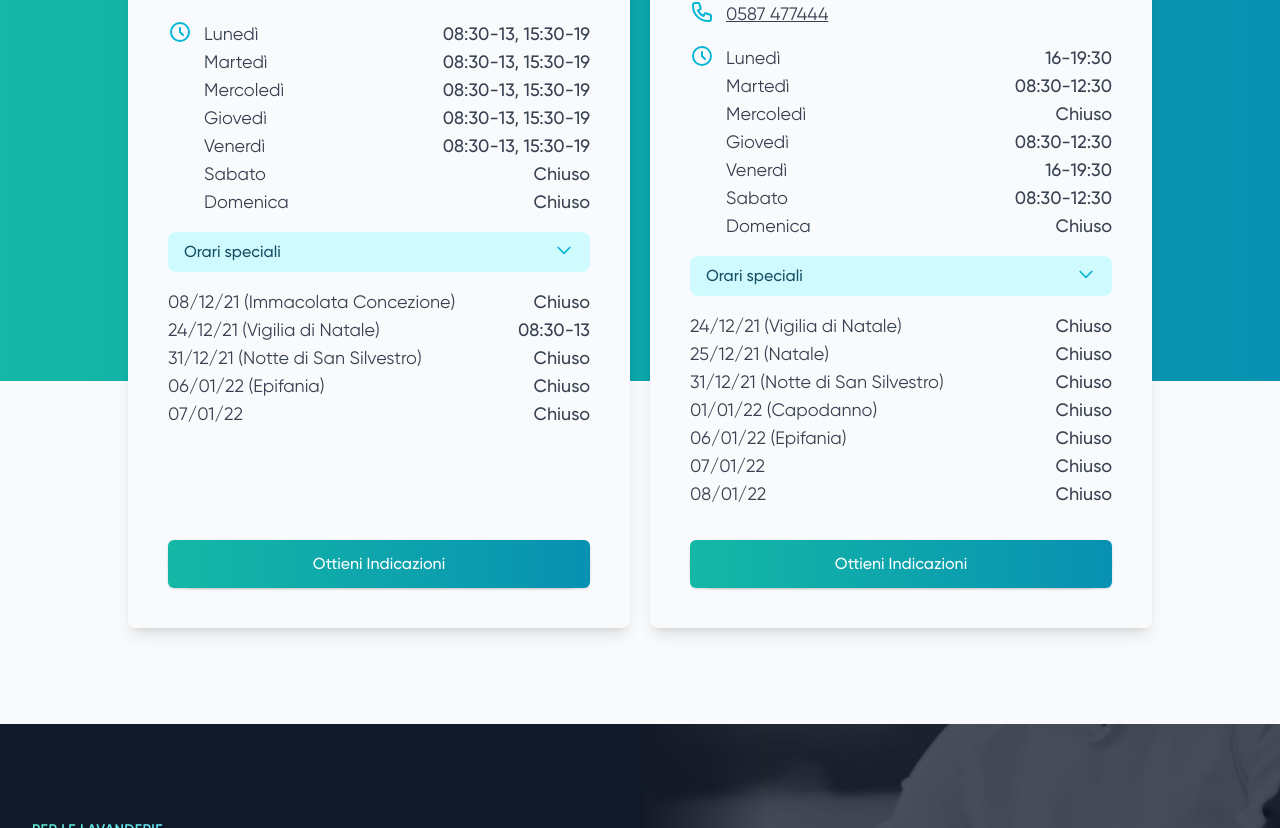
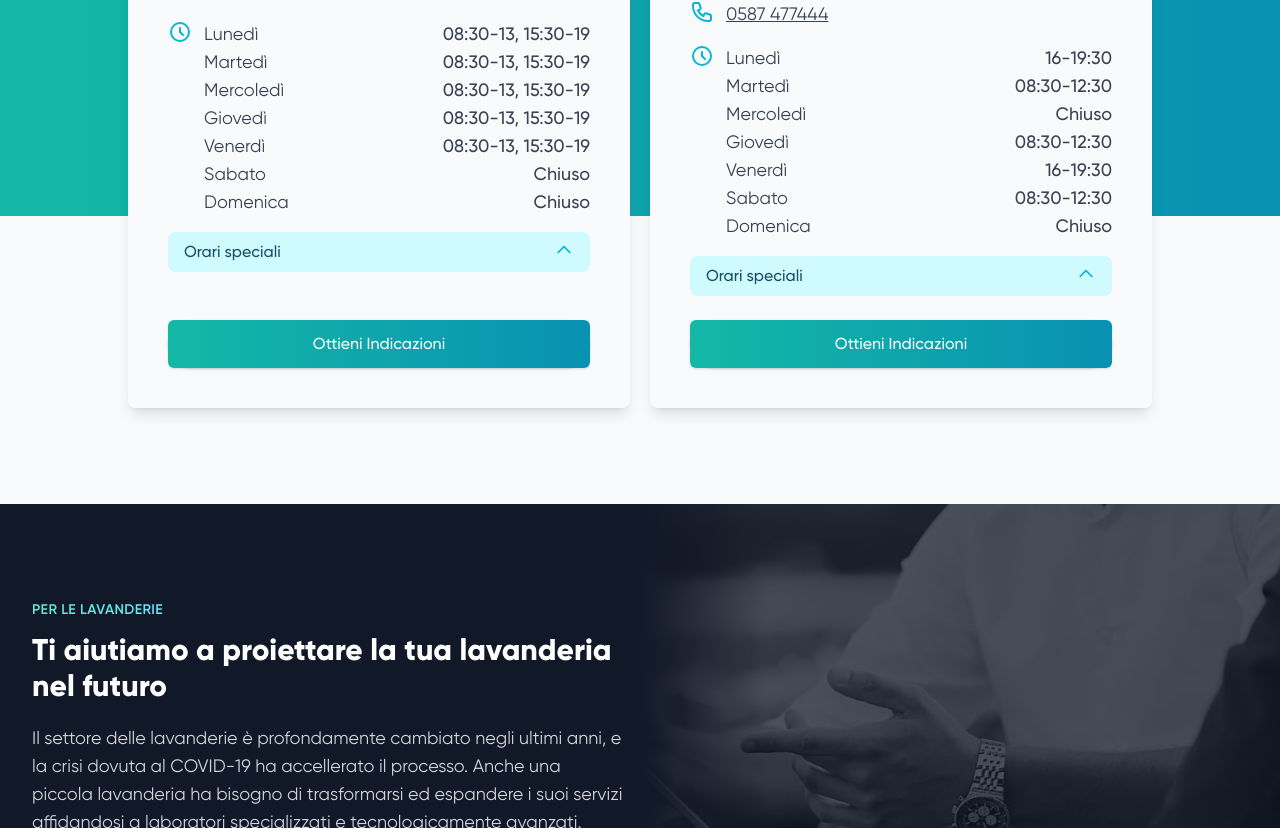
Before and after one commit to lavaelava/lavalava.it, a Next.js app: page / in a window 1280 px wide. Shown: the part 4584-5412 px from the top of the page. Built offline with nearby package versions, Linux system fonts and the light colour scheme.

Commit message:
Make SpecialHourDisclosure closed by default For the moment keep it closed by default

```diff
--- a/components/SpecialHoursDisclosure.js
+++ b/components/SpecialHoursDisclosure.js
@@ -4,7 +4,7 @@ import { ChevronUpIcon } from '@heroicons/react/outline'
 export default function SpecialHoursDisclosure({ children }) {
   return (
     <div className="w-full max-w-md mx-auto rounded-2xl">
-      <Disclosure defaultOpen>
+      <Disclosure>
         {({ open }) => (
           <>
             <Disclosure.Button className="flex justify-between w-full px-4 py-2 font-medium text-left rounded-lg text-cyan-900 bg-cyan-100 hover:bg-cyan-200 focus:outline-none focus-visible:ring focus-visible:ring-cyan-500 focus-visible:ring-opacity-75">
```
